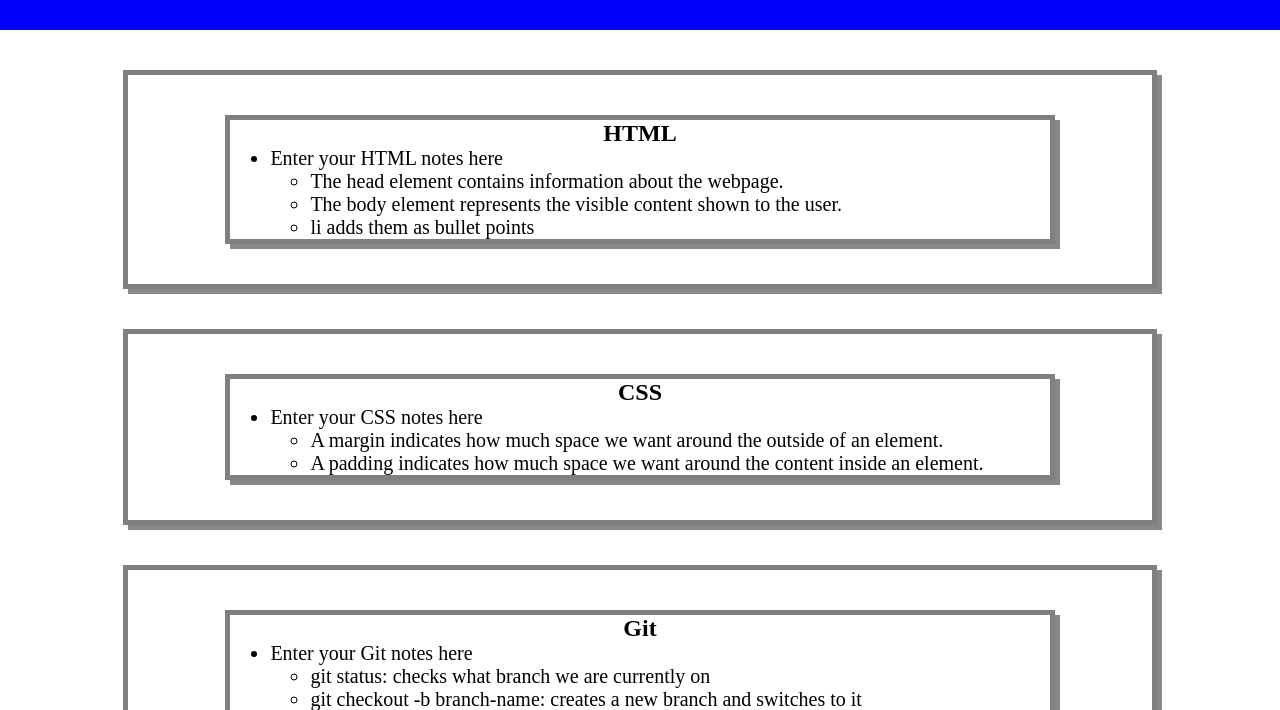
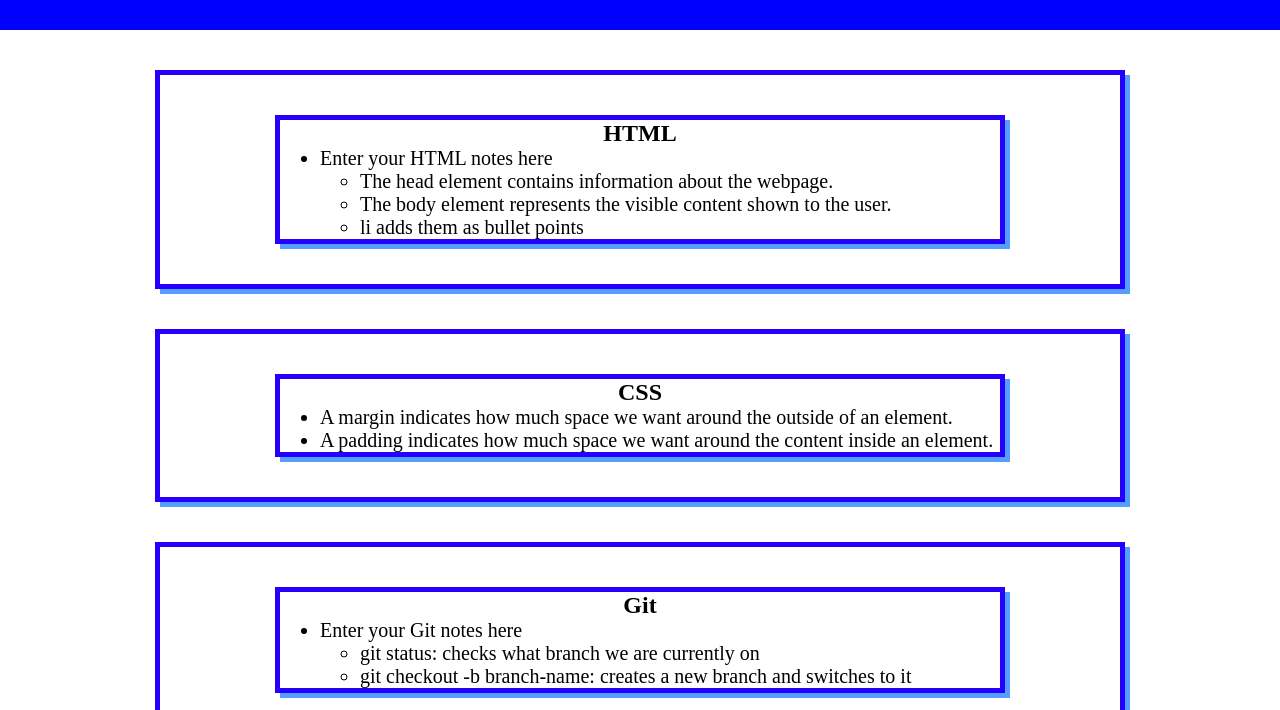
Before and after one commit to CjCabrera1/prework0-study-guide, a plain HTML site: page index.html in a window 1280 px wide. Shown: the part 90-800 px from the top of the page. Drawn offline with Linux system fonts and the light colour scheme.

Commit message:
added jss

```diff
--- a/assets/style.css
+++ b/assets/style.css
@@ -28,8 +28,8 @@ p {
     font-size: 30px;
   }
   .card {
-    width: 80%;
+    width: 75%;
     margin: 40px auto;
-    border: 5px solid gray;
-    box-shadow: 5px 5px #888888;
+    border: 5px solid rgb(38, 0, 255);
+    box-shadow: 5px 5px #539eff;
   }
--- a/index.html
+++ b/index.html
@@ -32,11 +32,8 @@
         <section class="card" id="css-section">
           <h2>CSS</h2>
           <ul>
-            <li>Enter your CSS notes here</li>
-            <ul>
               <li>A margin indicates how much space we want around the outside of an element.</li>
               <li>A padding indicates how much space we want around the content inside an element.</li>
-            </ul>
           </ul>
         </section>
       </section>
@@ -63,10 +60,12 @@
           </ul>
         </section>
       </section>
+
     </main>
 
     <footer>
       <p>I can code!</p>
     </footer>
   </body>
+
 </html>
```
Also changed, not shown: script.js (+5 -4 lines).
